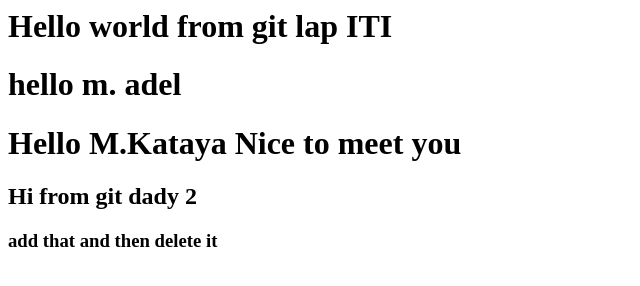
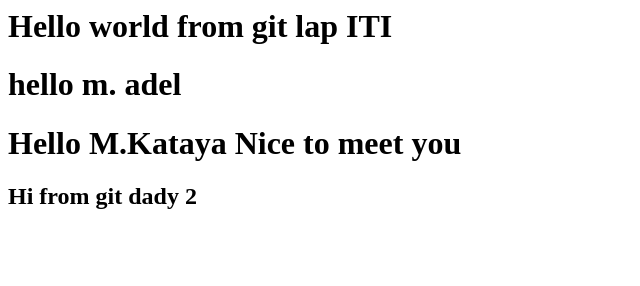
Before and after one commit to Mohamed-Elmligy/ITI-git-lab, a plain HTML site: page index.html in a window 1280 px wide. Shown: the whole page, without its empty margins (0-640 px from the left). Drawn offline with Linux system fonts and the light colour scheme.

Commit message:
Revert "add tag and then remove it"
This reverts commit bcf54a6ac2b4766f8fd9f2a7e6c40da1516c8544.

```diff
--- a/index.html
+++ b/index.html
@@ -3,5 +3,3 @@
 <h1> Hello M.Kataya Nice to meet you</h1>
 
 <h2>Hi from git dady 2</h2>
-
-<h3>add that and then delete it</h3>
```
